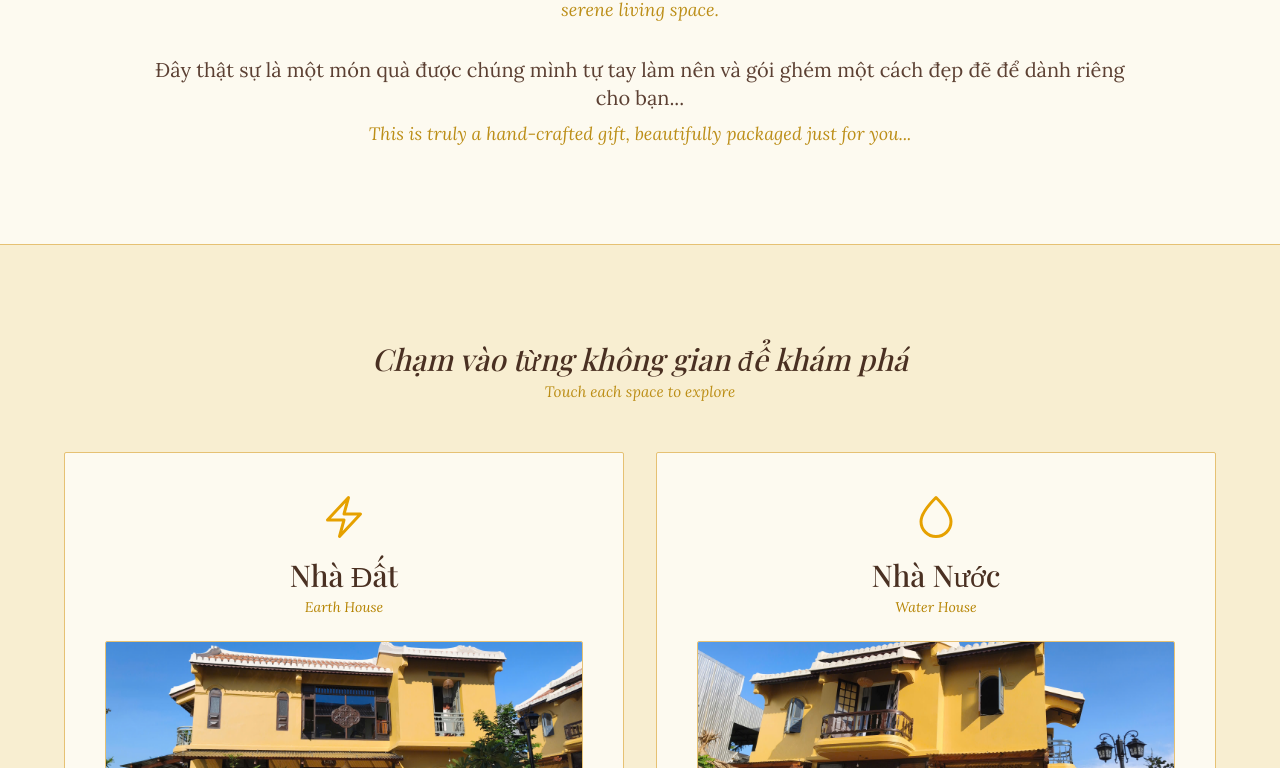
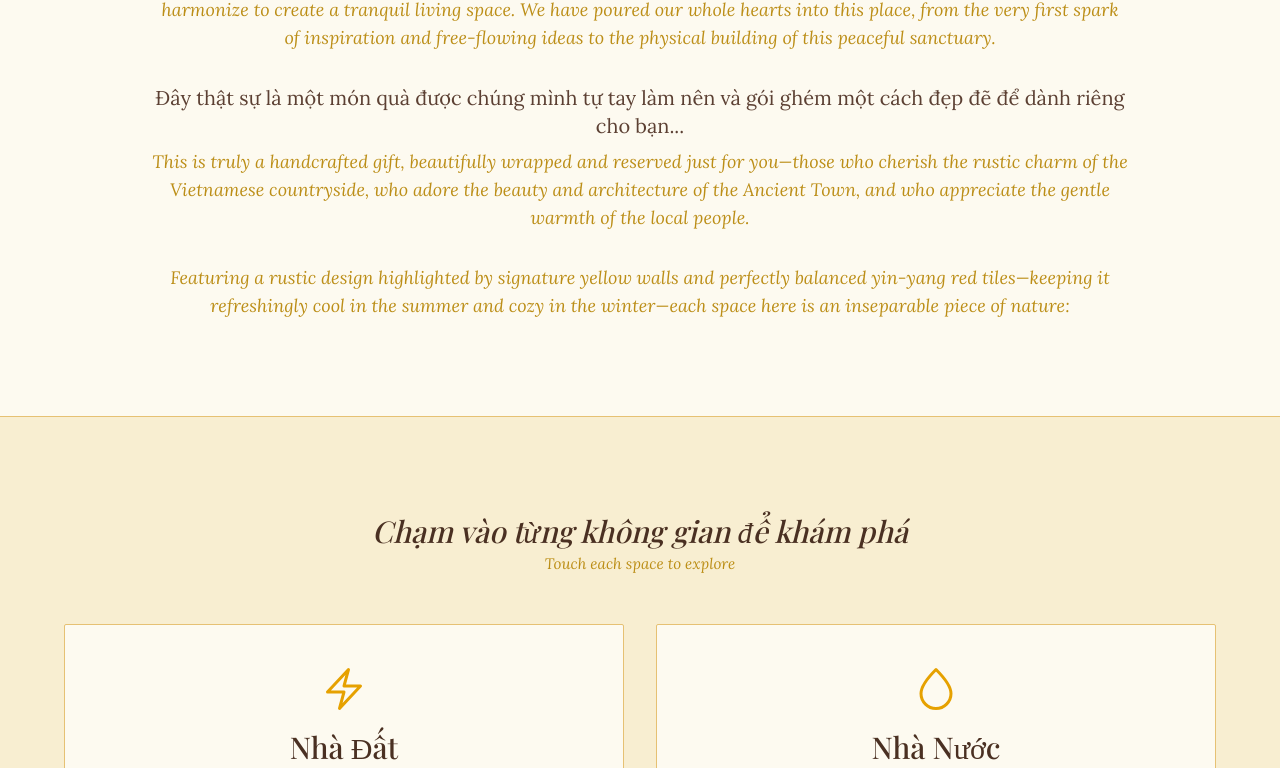
Before and after one commit to lanibeagift/ovilla, a plain HTML site: page index.html in a window 1280 px wide. Shown: the part 1937-2705 px from the top of the page. Drawn offline with nearby package versions, Linux system fonts and the light colour scheme; a web font is replaced by a local one.

Commit message:
Update index.html

```diff
--- a/index.html
+++ b/index.html
@@ -93,11 +93,14 @@
         <div class="space-y-8 text-[#5c4033] leading-loose text-justify md:text-center">
             <div>
                 <p class="text-lg md:text-xl mb-2"><span class="font-bold">Ồ VILLA</span> – một nơi chốn bình yên bên cánh đồng lúa tươi xanh thơm mát, nơi mà ĐẤT, NƯỚC, LỬA, GIÓ giao hòa để tạo nên một không gian sống an lành.</p>
-                <p class="eng-text text-base md:text-lg"><span class="font-bold">Ồ VILLA</span> – a peaceful haven beside fresh green rice fields, where EARTH, WATER, FIRE, and AIR harmonize to create a serene living space.</p>
+                <p class="eng-text text-base md:text-lg"><span class="font-bold">Ồ VILLA</span> – a peaceful haven nestled beside a lush, fragrant green rice field, where EARTH, WATER, FIRE, and AIR harmonize to create a tranquil living space. We have poured our whole hearts into this place, from the very first spark of inspiration and free-flowing ideas to the physical building of this peaceful sanctuary.</p>
             </div>
             <div>
                 <p class="text-lg md:text-xl mb-2">Đây thật sự là một món quà được chúng mình tự tay làm nên và gói ghém một cách đẹp đẽ để dành riêng cho bạn...</p>
-                <p class="eng-text text-base md:text-lg">This is truly a hand-crafted gift, beautifully packaged just for you...</p>
+                <p class="eng-text text-base md:text-lg">This is truly a handcrafted gift, beautifully wrapped and reserved just for you—those who cherish the rustic charm of the Vietnamese countryside, who adore the beauty and architecture of the Ancient Town, and who appreciate the gentle warmth of the local people.</p>
+            </div>
+            <div>
+                <p class="eng-text text-base md:text-lg">Featuring a rustic design highlighted by signature yellow walls and perfectly balanced yin-yang red tiles—keeping it refreshingly cool in the summer and cozy in the winter—each space here is an inseparable piece of nature:</p>
             </div>
         </div>
     </section>
@@ -258,14 +261,14 @@
                 title: "Nhà Lửa",
                 subTitle: "Fire House – Glow",
                 descVN: "Hấp thụ trọn vẹn ánh nắng lấp lánh của dải đất miền Trung qua những đường nét thiết kế xưa và nay, kiến trúc nhà vòm thông suốt từ trên xuống, tràn ngập ánh sáng từ ngoài vào trong là sự nồng nhiệt mà thiên nhiên trao tặng cho căn nhà này, một không gian rực rỡ màu nắng len lỏi với sắc đỏ phố cổ xưa đủ để sưởi ấm và ôm ấp bạn mỗi khi trở về.",
-                descEN: "Fully absorbing the sparkling sunlight of Central Vietnam through ancient and modern design lines. The domed architecture, open from top to bottom and flooded with light from the outside in...",
+                descEN: "Fully absorbing the sparkling sunlight of Central Vietnam through ancient and modern design lines, the domed architecture—open from top to bottom and flooded with light from the outside in—is the passionate warmth that nature has bestowed upon this home. It is a radiant sunlit space, interwoven with the nostalgic red hues of the ancient town, ready to warm and embrace you every time you return.",
                 images: ["fire.jpg", "fire-2.jpg", "fire-3.jpg", "fire-4.jpg", "fire-5.jpg"]
             },
             air: {
                 title: "Nhà Gió",
                 subTitle: "Air House – Freedom",
                 descVN: "Mở rộng tầm mắt trước một cánh đồng thênh thang bất tận, từ trên cao nhà GIÓ dẫn lối cho bạn bước vào một không gian “như muốn được bay lên” cùng với sự tươi mát và an nhiên đến lạ, nét đẹp của kiến trúc thông tầng ở thập niên 90 ùa về cùng với hệ cửa lá sách đặc trưng làm cho mọi ngóc ngách đều trở nên thông thoáng và đối lưu tuyệt vời.",
-                descEN: "Opening your eyes to an endless, vast field, from above, the Air house guides you into a space where you 'feel like flying,' along with a strange freshness and peace...",
+                descEN: "Opening your eyes to an endless, vast field, from above, the Air House guides you into a space where you 'feel like flying,' along with a strange freshness and peace. The nostalgic beauty of 90s double-height architecture comes rushing back, paired with the signature louvered doors that make every single corner exceptionally airy and perfectly ventilated.",
                 images: ["air.jpg", "air-2.jpg", "air-3.jpg", "air-4.jpg", "air-5.jpg"]
             }
         };
```
